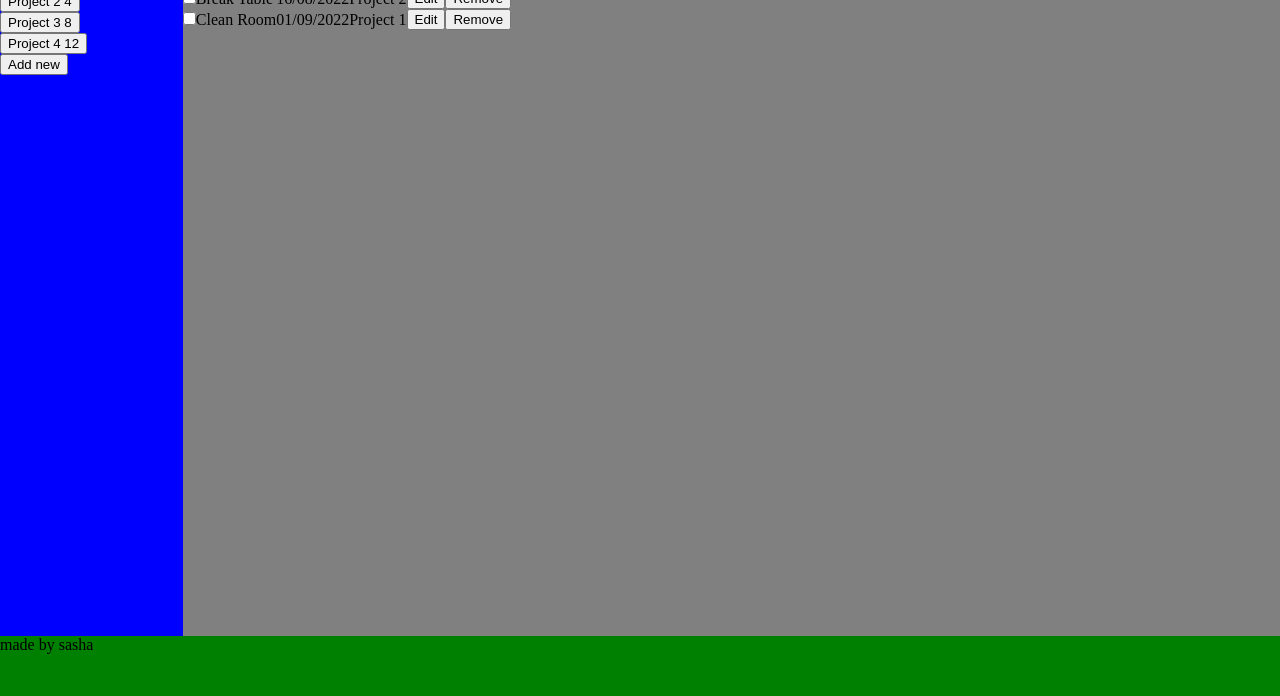
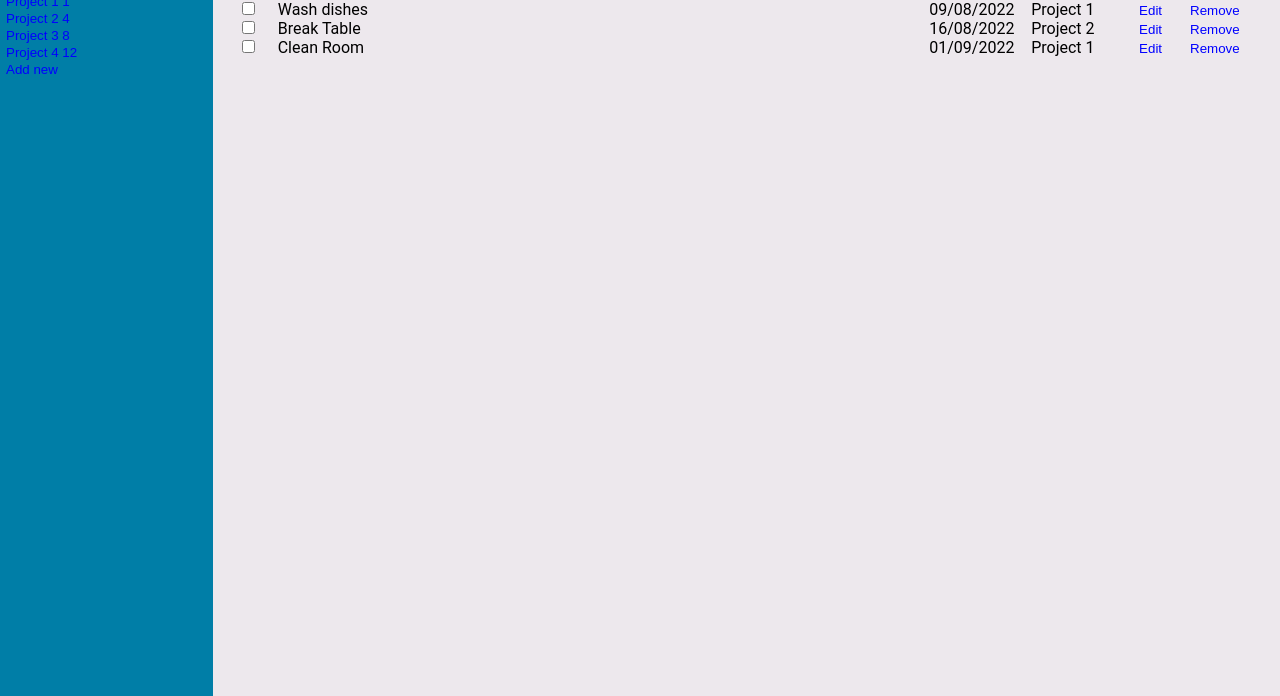
Before and after one commit to Volfy/todo-odin, a website built with webpack: page src/index.html in a window 1280 px wide. Shown: the part 104-800 px from the top of the page. Built offline with nearby package versions, Linux system fonts and the light colour scheme.

Commit message:
remove footer. add personal reset. layout table, fix grid sizes, change font

```diff
--- a/src/index.html
+++ b/src/index.html
@@ -67,12 +67,12 @@
         <h1>To-do List</h1>
         <table>
             <colgroup>
-                <col>
-                <col>
-                <col>
-                <col>
-                <col>
-                <col>
+                <col class="col-chk">
+                <col class="col-title">
+                <col class="col-due">
+                <col class="col-proj">
+                <col class="col-edit">
+                <col class="col-rmv">
             </colgroup>
             <thead>
                 <tr>
@@ -144,9 +144,9 @@
         </div>
     </section>
 </main>
-<footer>
+<!-- <footer>
     <p>made by sasha</p>
-</footer>
+</footer> -->
 
 </body>
 </html>
--- a/src/style.css
+++ b/src/style.css
@@ -1,32 +1,91 @@
 /* reset */
-body, div, dl, dt, dd, ul, ol, li, h1, h2, h3, h4, h5, h6, pre, form, fieldset, input, p, blockquote, table, th, td, embed, object {padding: 0; margin: 0;} table {border-collapse: collapse; border-spacing: 0;} fieldset, img, abbr {border: 0;} address, caption, cite, code, dfn, em, h1, h2, h3, h4, h5, h6, strong, th, var {font-weight: normal; font-style: normal;} ul {list-style: none;} caption, th {text-align: left;} h1, h2, h3, h4, h5, h6 {font-size: 1.0em;} q:before, q:after {content: '';} a, ins {text-decoration: none;}
-
-html, body {
+body, html, div, blockquote, img, label, p, h1, h2, h3, h4, h5, h6, pre, ul, ol,
+li, dl, dt, dd, form, a, fieldset, input, th, td {
+    margin: 0;
+    padding: 0;
+    border: 0;
+    outline: none;
+}
+html,
+body {
+    height: 100%;
     width: 100%;
-    height: 100%;
 }
 body {
-    width: 100%;
-    height: 100%;
+    line-height: 1;
+}
+ul, ol {
+    list-style: none;
+}
+a {
+    text-decoration: none;
+}
+button {
+    border: none;
+    background: none;
+    padding: none;
+    color: blue;
+}
+/* End Reset */
+
+@import url('https://fonts.googleapis.com/css2?family=Roboto&display=swap');
+
+:root {
+    --main-color-1: #17255A;
+    --main-color-2: #007EA7;
+    --neutral-color: #EDE8ED;
+}
+
+body {
     display: grid;
-    grid-template-columns: 1fr 6fr;
-    grid-template-rows: 1fr 20fr 1fr;
+    grid-template-columns: 1fr 5fr;
+    grid-template-rows: 1fr 12fr;
+
+    font-family: 'Roboto', sans-serif;
 }
 
 header {
     grid-area: 1/1/2/-1;
-    background: red;
+    background-color: var(--main-color-1);
+    color: var(--neutral-color);
+
+    display: flex;
+    flex-direction: row;
+    align-items: center;
 }
+
+
 aside {
-    grid-area: 2/1/-2/2;
-    background: blue;
+    grid-area: 2/1/-1/2;
+    background-color: var(--main-color-2);
 }
+
+
+
 main {
-    grid-area: 2/2/-2/-1;
-    background: grey;
+    grid-area: 2/2/-1/-1;
+    background-color: var(--neutral-color);
 }
-footer {
-    grid-area: -1/1/-2/-1;
-    background: green;
-    height: 60px;
+.to-do-list {
+    display: flex;
+    flex-direction: column;
+    align-items: center;
 }
+table {
+    width: 95%;
+}
+th, td {
+    text-align: left;
+}
+.col-rmv, .col-chk, .col-edit {
+    width: 80px;
+}
+.col-title {
+    width: 65%;
+}
+.col-due {
+    width: 10%;
+}
+.col-proj {
+    width: 10%;
+}
```
Also changed, not shown: dist/index.html, dist/main.css.
